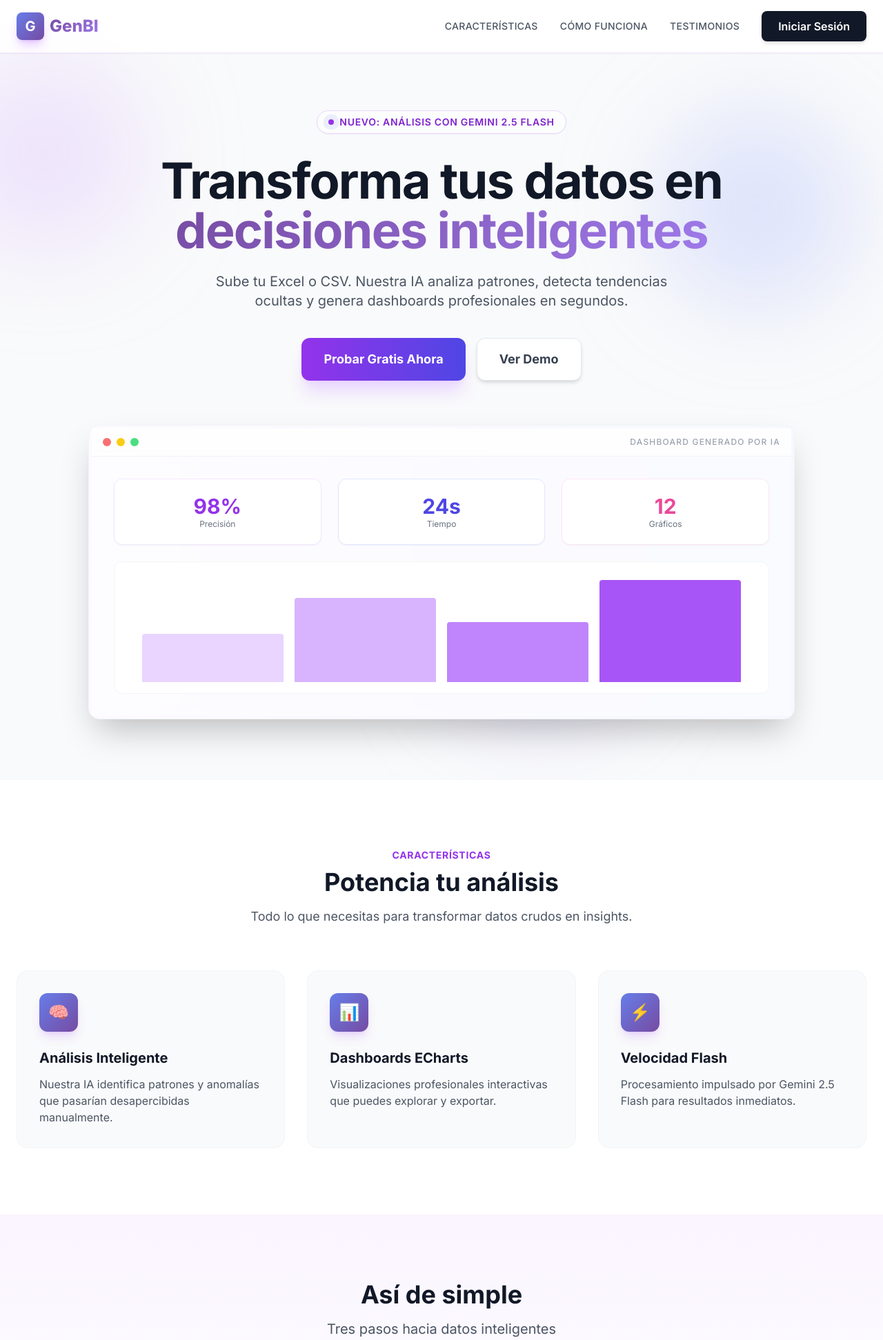
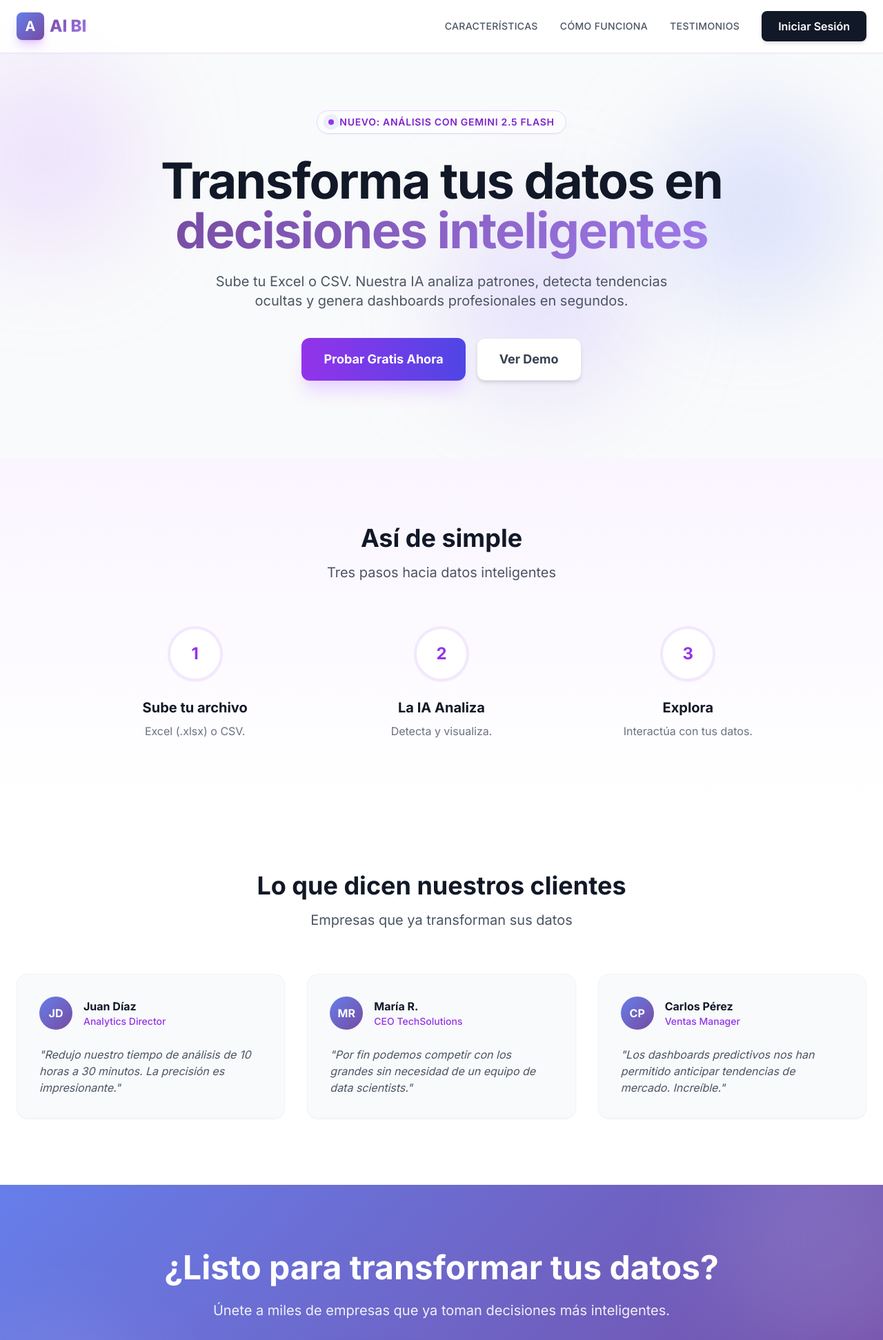
Before and after one commit to arnaulopez01/aibi, a Flask app: page / in a window 1280 px wide. Shown: the top 1943 px of the page at 69% size. Run offline with Flask 3, Linux system fonts and the light colour scheme; some libraries are stand-ins or nearby versions.

Commit message:
restart home

```diff
--- a/templates/home.html
+++ b/templates/home.html
@@ -3,7 +3,7 @@
 <head>
     <meta charset="UTF-8">
     <meta name="viewport" content="width=device-width, initial-scale=1.0">
-    <title>Generative BI | IA Avanzada para Análisis de Datos</title>
+    <title>AI BI | IA Avanzada para Análisis de Datos</title>
     <script src="https://cdn.tailwindcss.com"></script>
     <link href="https://fonts.googleapis.com/css2?family=Inter:wght@300;400;500;600;700;800&display=swap" rel="stylesheet">
     <style>
@@ -43,9 +43,9 @@
         <div class="container mx-auto px-6 py-4 flex justify-between items-center">
             <div class="flex items-center space-x-2 cursor-pointer" onclick="window.scrollTo(0,0)">
                 <div class="w-10 h-10 rounded-lg gradient-bg flex items-center justify-center shadow-lg shadow-purple-500/30">
-                    <span class="text-white font-bold text-xl">G</span>
+                    <span class="text-white font-bold text-xl">A</span>
                 </div>
-                <div class="font-extrabold text-2xl gradient-text">GenBI</div>
+                <div class="font-extrabold text-2xl gradient-text">AI BI</div>
             </div>
 
             <div class="hidden md:flex items-center space-x-8">
@@ -92,79 +92,7 @@
                     Ver Demo
                 </a>
             </div>
-
-            <div class="relative w-full max-w-5xl bg-white rounded-2xl shadow-2xl overflow-hidden border border-gray-100 mx-auto transform hover:scale-[1.01] transition duration-500 mb-10">
-                <div class="absolute inset-0 bg-gradient-to-r from-purple-50/50 to-indigo-50/50 z-0"></div>
-                <div class="relative z-10 p-1">
-                    <div class="flex items-center justify-between px-4 py-3 bg-white/80 border-b border-gray-100 backdrop-blur">
-                        <div class="flex items-center space-x-2">
-                            <div class="w-3 h-3 rounded-full bg-red-400"></div>
-                            <div class="w-3 h-3 rounded-full bg-yellow-400"></div>
-                            <div class="w-3 h-3 rounded-full bg-green-400"></div>
-                        </div>
-                        <div class="text-xs text-gray-400 font-medium uppercase tracking-widest">Dashboard Generado por IA</div>
-                    </div>
-                    <div class="p-6 md:p-8 bg-white/40 backdrop-blur-sm">
-                        <div class="grid grid-cols-1 md:grid-cols-3 gap-6 mb-6">
-                            <div class="h-24 bg-white rounded-xl border border-purple-100 p-4 shadow-sm flex flex-col justify-center items-center">
-                                <div class="text-3xl font-bold text-purple-600">98%</div>
-                                <div class="text-xs text-gray-500">Precisión</div>
-                            </div>
-                            <div class="h-24 bg-white rounded-xl border border-indigo-100 p-4 shadow-sm flex flex-col justify-center items-center">
-                                <div class="text-3xl font-bold text-indigo-600">24s</div>
-                                <div class="text-xs text-gray-500">Tiempo</div>
-                            </div>
-                            <div class="h-24 bg-white rounded-xl border border-pink-100 p-4 shadow-sm flex flex-col justify-center items-center">
-                                <div class="text-3xl font-bold text-pink-500">12</div>
-                                <div class="text-xs text-gray-500">Gráficos</div>
-                            </div>
-                        </div>
-                        <div class="h-48 bg-white rounded-xl border border-gray-100 flex items-end justify-center px-10 pb-4 gap-4">
-                            <div class="w-full bg-purple-200 rounded-t h-[40%]"></div>
-                            <div class="w-full bg-purple-300 rounded-t h-[70%]"></div>
-                            <div class="w-full bg-purple-400 rounded-t h-[50%]"></div>
-                            <div class="w-full bg-purple-500 rounded-t h-[85%]"></div>
-                        </div>
-                    </div>
-                </div>
-            </div>
         </main>
-    </section>
-
-    <section id="features" class="py-24 bg-white relative z-20">
-        <div class="container mx-auto px-6">
-            <div class="text-center mb-16">
-                <span class="text-purple-600 font-bold tracking-wider uppercase text-sm">Características</span>
-                <h2 class="text-3xl md:text-4xl font-bold text-gray-900 mt-2 mb-4">Potencia tu análisis</h2>
-                <p class="text-lg text-gray-600 max-w-2xl mx-auto">Todo lo que necesitas para transformar datos crudos en insights.</p>
-            </div>
-
-            <div class="grid grid-cols-1 md:grid-cols-3 gap-8">
-                <div class="bg-gray-50 rounded-2xl p-8 card-hover border border-gray-100">
-                    <div class="w-14 h-14 rounded-xl gradient-bg flex items-center justify-center mb-6 shadow-lg shadow-purple-500/20">
-                        <span class="text-white text-2xl">🧠</span>
-                    </div>
-                    <h3 class="text-xl font-bold text-gray-900 mb-3">Análisis Inteligente</h3>
-                    <p class="text-gray-600">Nuestra IA identifica patrones y anomalías que pasarían desapercibidas manualmente.</p>
-                </div>
-
-                <div class="bg-gray-50 rounded-2xl p-8 card-hover border border-gray-100">
-                    <div class="w-14 h-14 rounded-xl gradient-bg flex items-center justify-center mb-6 shadow-lg shadow-purple-500/20">
-                        <span class="text-white text-2xl">📊</span>
-                    </div>
-                    <h3 class="text-xl font-bold text-gray-900 mb-3">Dashboards ECharts</h3>
-                    <p class="text-gray-600">Visualizaciones profesionales interactivas que puedes explorar y exportar.</p>
-                </div>
-
-                <div class="bg-gray-50 rounded-2xl p-8 card-hover border border-gray-100">
-                    <div class="w-14 h-14 rounded-xl gradient-bg flex items-center justify-center mb-6 shadow-lg shadow-purple-500/20">
-                        <span class="text-white text-2xl">⚡</span>
-                    </div>
-                    <h3 class="text-xl font-bold text-gray-900 mb-3">Velocidad Flash</h3>
-                    <p class="text-gray-600">Procesamiento impulsado por Gemini 2.5 Flash para resultados inmediatos.</p>
-                </div>
-            </div>
-        </div>
     </section>
 
     <section id="how-it-works" class="py-24 bg-gradient-to-b from-purple-50 to-white">
@@ -258,7 +186,7 @@
                     Solicitar Demo
                 </a>
             </div>
-            <p class="text-white/70 mt-8 text-sm">Sin tarjeta de crédito requerida • Cancelación en cualquier momento</p>
+            <p class="text-white/70 mt-8 text-sm">Cancelación en cualquier momento</p>
         </div>
     </section>
 
@@ -267,13 +195,13 @@
             <div class="flex flex-col md:flex-row justify-between items-center">
                 <div class="flex items-center space-x-2 mb-6 md:mb-0">
                     <div class="w-8 h-8 rounded gradient-bg flex items-center justify-center">
-                        <span class="text-white font-bold">G</span>
+                        <span class="text-white font-bold">A</span>
                     </div>
-                    <div class="font-bold text-xl text-white">GenBI</div>
+                    <div class="font-bold text-xl text-white">AI BI</div>
                 </div>
 
                 <div class="flex flex-wrap gap-6 text-sm text-gray-500">
-                    <span>© 2025 Generative BI</span>
+                    <span>© 2025 AI BI</span>
                     <a href="#" class="hover:text-purple-400 transition">Privacidad</a>
                     <a href="#" class="hover:text-purple-400 transition">Términos</a>
                 </div>
```
Also changed, not shown: 2 other files.
